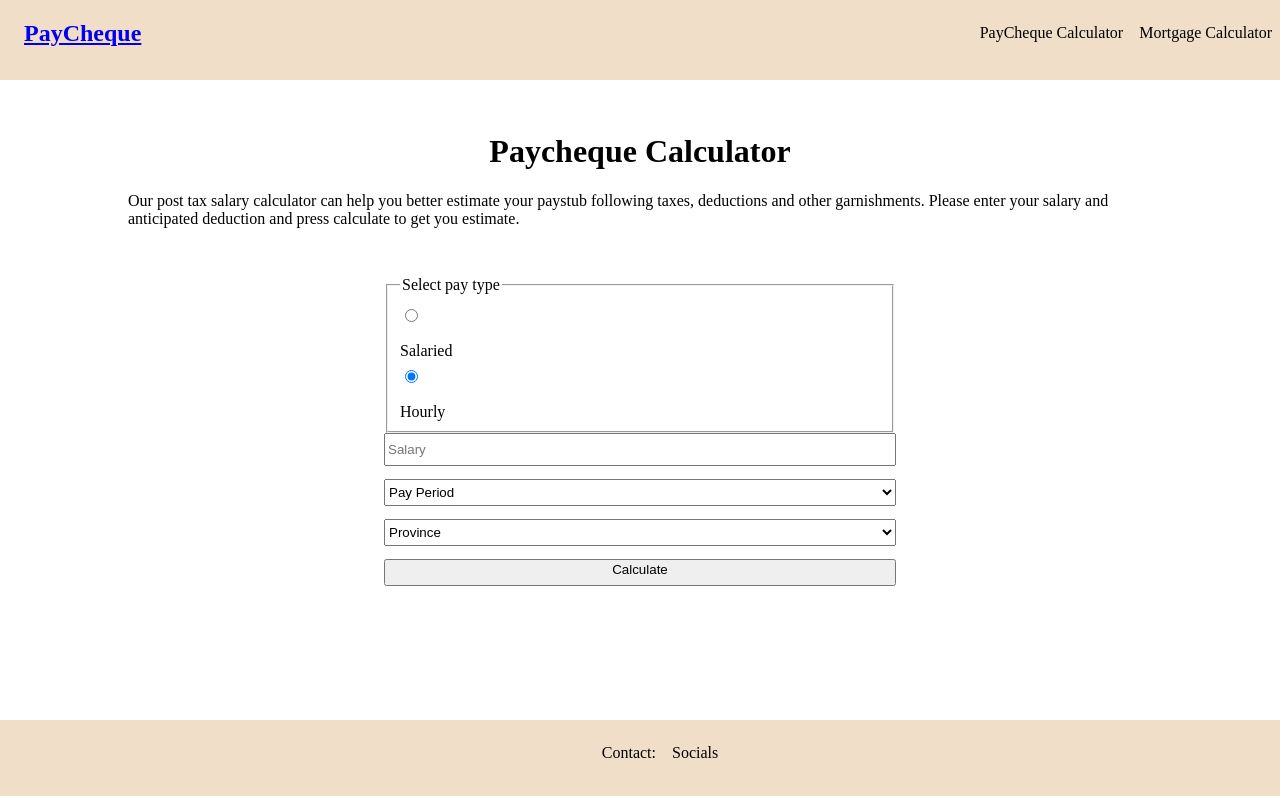
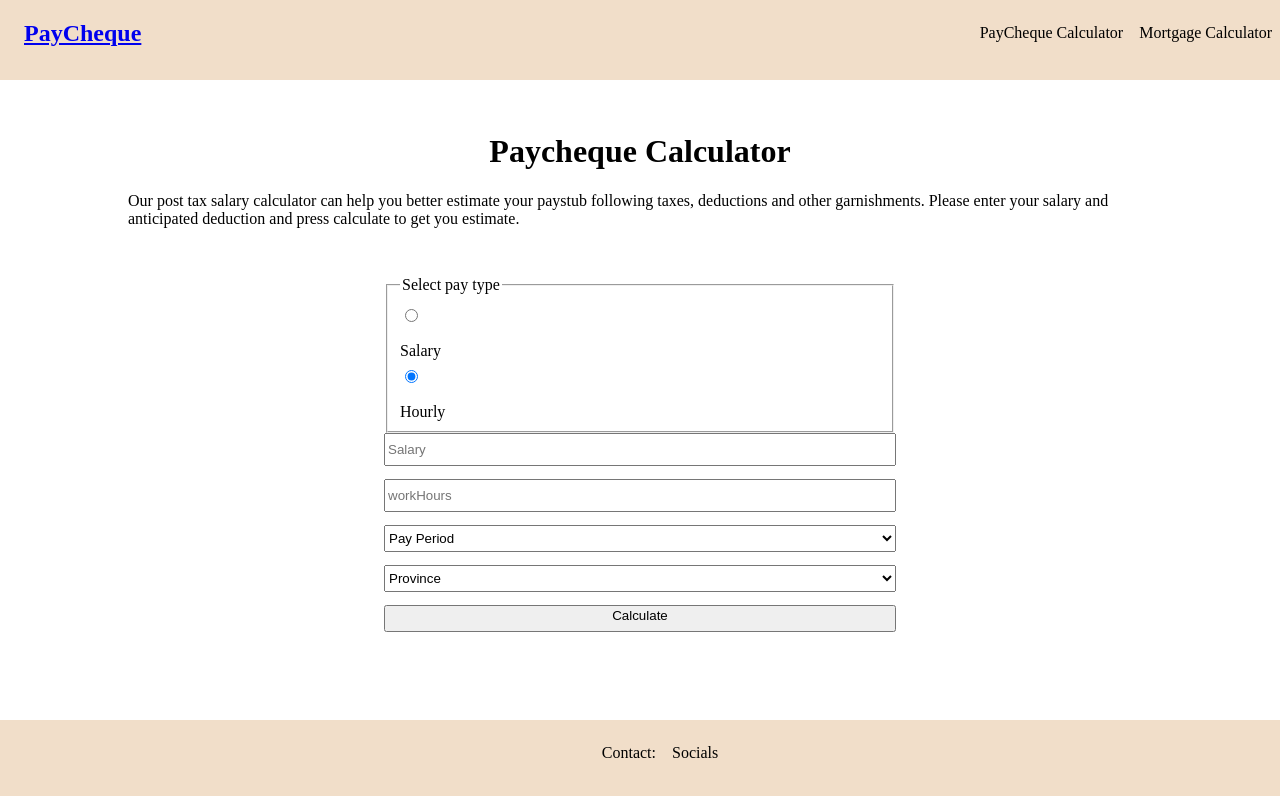
Before and after one commit to Jevaughn-W/Paycheque, a React (Create React App) app: page / in a window 1280 px wide. Both pictures are taken after a click on the radio button "Hourly". Shown: the top 796 px of the page. Built offline with nearby package versions, Linux system fonts and the light colour scheme.

Commit message:
Add optional menu item if user selects a hourly pay type

```diff
--- a/src/components/form/index.jsx
+++ b/src/components/form/index.jsx
@@ -30,11 +30,16 @@ export default function Form() {
 
   const [salaryForm, setSalaryForm] = useState({"Salary": 0, "Province": null, 'PayPeriod': null});
   const [mode, setMode] = useState("INPUT");
+  const [payType, setPayType] = useState(null);
 
   // Function to create a controlled component with multiple components
   const handleUserInput = (event)=> {
     setSalaryForm(prev => ({...prev, [event.target.name] : event.target.value}));
   };
+
+  const handleClick = (event) => {
+    setPayType(prev => event.target.value);
+  }
 
   // Function to do an action once the salary and province has been provided - to be updated to provide a calculation
   const handleCalculation = (event) => {
@@ -61,12 +66,12 @@ export default function Form() {
         <fieldset>
           <legend>Select pay type</legend>
           <div >
-            <input type="radio" id="salaried" name="pay-type" value="salaried"/>
-            <label for="salaried">Salaried</label>
+            <input type="radio" id="salary" name="pay-type" value="salary" onClick={event => handleClick(event)}/>
+            <label htmlFor="salary">Salary</label>
           </div>
           <div>
-            <input type="radio" id="hourly" name="pay-type" value="hourly"/>
-            <label for="hourly">Hourly</label>
+            <input type="radio" id="hourly" name="pay-type" value="hourly" onClick={event => handleClick(event)}/>
+            <label htmlFor="hourly">Hourly</label>
           </div>
         </fieldset>
 
@@ -80,6 +85,13 @@ export default function Form() {
           placeholder="Salary"
           onChange={event => handleUserInput(event)}
         />
+
+        { payType === "hourly" && <input
+          type="text"
+          name="workHours"
+          placeholder="workHours"
+          onChange={event => handleUserInput(event)}
+        />}
 
         <select
           name="PayPeriod"
```
